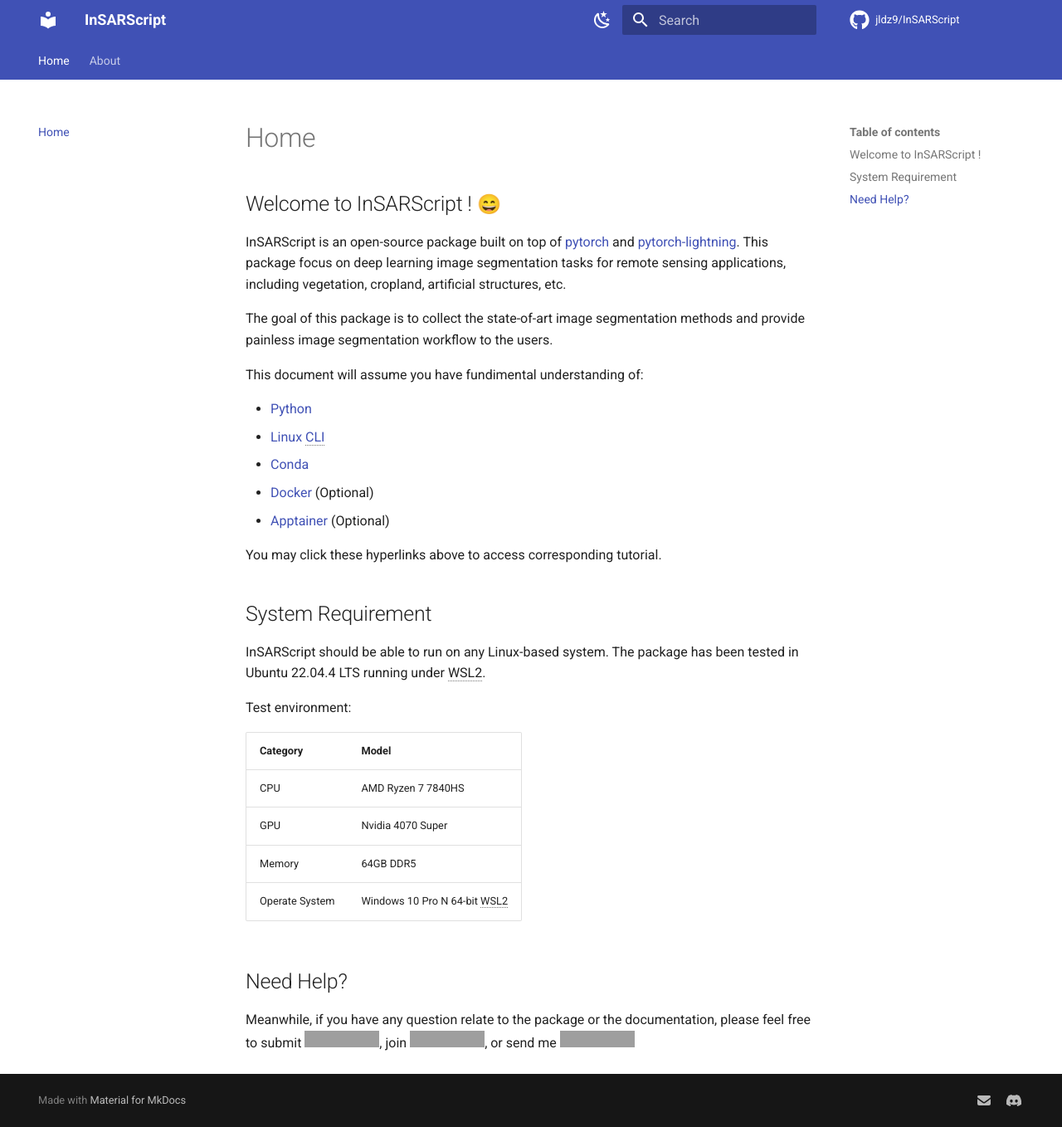
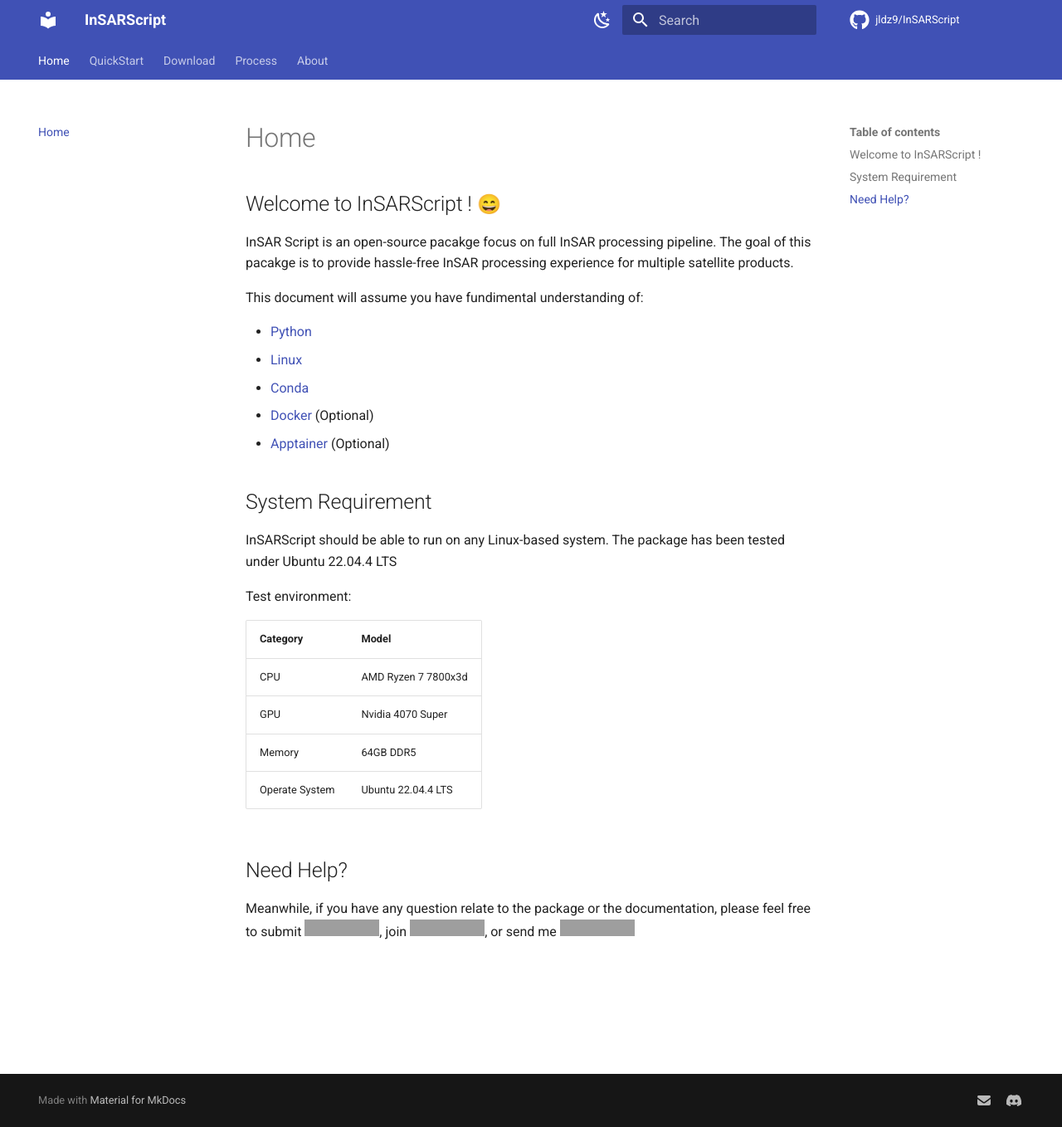
Before and after one commit to jldz9/InSARScript, an MkDocs documentation site: the page built from docs/index.md, in a window 1280 px wide and 1358 px high. Shown: the whole window at 83% size. Built offline with MkDocs 1.6.1 and Material for MkDocs 9.7.7, drawn with Linux system fonts in a browser that asks for light colours; emoji names are drawn with the system emoji font; comment, search, counter and statistics services are not loaded; the version menu is left out; grey boxes are pictures that could not be loaded.

Commit message:
doc update

```diff
--- a/docs/index.md
+++ b/docs/index.md
@@ -1,25 +1,19 @@
 ## Welcome to InSARScript ! :smile:
-InSARScript is an open-source package built on top of [pytorch](https://pytorch.org/) and [pytorch-lightning](https://lightning.ai/docs/pytorch/stable/).
-This package focus on deep learning image segmentation tasks for remote sensing applications, including vegetation, cropland, artificial structures, etc.
-
-The goal of this package is to collect the state-of-art image segmentation methods and provide painless image segmentation workflow to the users.
+InSAR Script is an open-source pacakge focus on full InSAR processing pipeline.
+The goal of this pacakge is to provide hassle-free InSAR processing experience for multiple satellite products.
 
 This document will assume you have fundimental understanding of:
 
 - [Python](https://www.w3schools.com/python/)
-- [Linux CLI](https://www.geeksforgeeks.org/linux-commands-cheat-sheet/)
+- [Linux](https://www.geeksforgeeks.org/linux-commands-cheat-sheet/)
 - [Conda](https://docs.conda.io/projects/conda/en/4.6.0/_downloads/52a95608c49671267e40c689e0bc00ca/conda-cheatsheet.pdf)
 - [Docker](https://docs.docker.com/get-started/) (Optional)
 - [Apptainer](https://apptainer.org/docs/user/latest/) (Optional)
 
-*[CLI]: Command-Line Interface
-
-You may click these hyperlinks above to access corresponding tutorial.
-
 ## System Requirement
 
 InSARScript should be able to run on any Linux-based system.
-The package has been tested in Ubuntu 22.04.4 LTS running under WSL2.
+The package has been tested under Ubuntu 22.04.4 LTS
 
 *[WSL2]: Windows Subsystem for Linux 2
 
@@ -27,13 +21,13 @@ Test environment:
 
 | Category| Model               |
 | ------  | -----------------   |
-| CPU     | AMD Ryzen 7 7840HS  |
+| CPU     | AMD Ryzen 7 7800x3d |
 | GPU     | Nvidia 4070 Super   |
 | Memory  | 64GB DDR5           |
-| Operate System| Windows 10 Pro N 64-bit WSL2|
+| Operate System| Ubuntu 22.04.4 LTS |
 
 ## Need Help?
 
-Meanwhile, if you have any question relate to the package or the documentation, please feel free to submit [![GitHub](https://img.shields.io/badge/Issue-%2312100E?logo=github&logoColor=black&color=white)](https://github.com/jldz9/geodlkit/issues),
+Meanwhile, if you have any question relate to the package or the documentation, please feel free to submit [![GitHub](https://img.shields.io/badge/Issue-%2312100E?logo=github&logoColor=black&color=white)](https://github.com/jldz9/InSARScript/issues),
 join [![Discord](https://img.shields.io/badge/Discord-%235865F2?logo=discord&logoColor=white)](https://discord.gg/RJJM42MBUU),
 or send me [![Email](https://img.shields.io/badge/Email-%23EA4335?logo=gmail&logoColor=white)](mailto:jiaweiliwork@outlook.com)
--- a/environment.yml
+++ b/environment.yml
@@ -19,3 +19,5 @@ dependencies:
         - sentineleof
         - contextily
         - dem-stitcher
+        - hyp3-sdk
+        - python-box
--- a/mkdocs.yml
+++ b/mkdocs.yml
@@ -32,6 +32,9 @@ theme:
 
 nav:
   - Home: index.md
+  - QuickStart: quickstart.md
+  - Download: download/download.md
+  - Process: process/processor.md
   - About: about.md
 
 extra:
@@ -44,9 +47,6 @@ extra:
       name: Discord
   version:
     provider: mike
-
-extra_css:
-  - stylesheets/extra.css
 
 markdown_extensions:
   - abbr
```
Also changed, not shown: docs/download/download.md (added, +1 -0 lines), docs/quickstart.md (added, +10 -0 lines), docs/process/processor.md (added).
